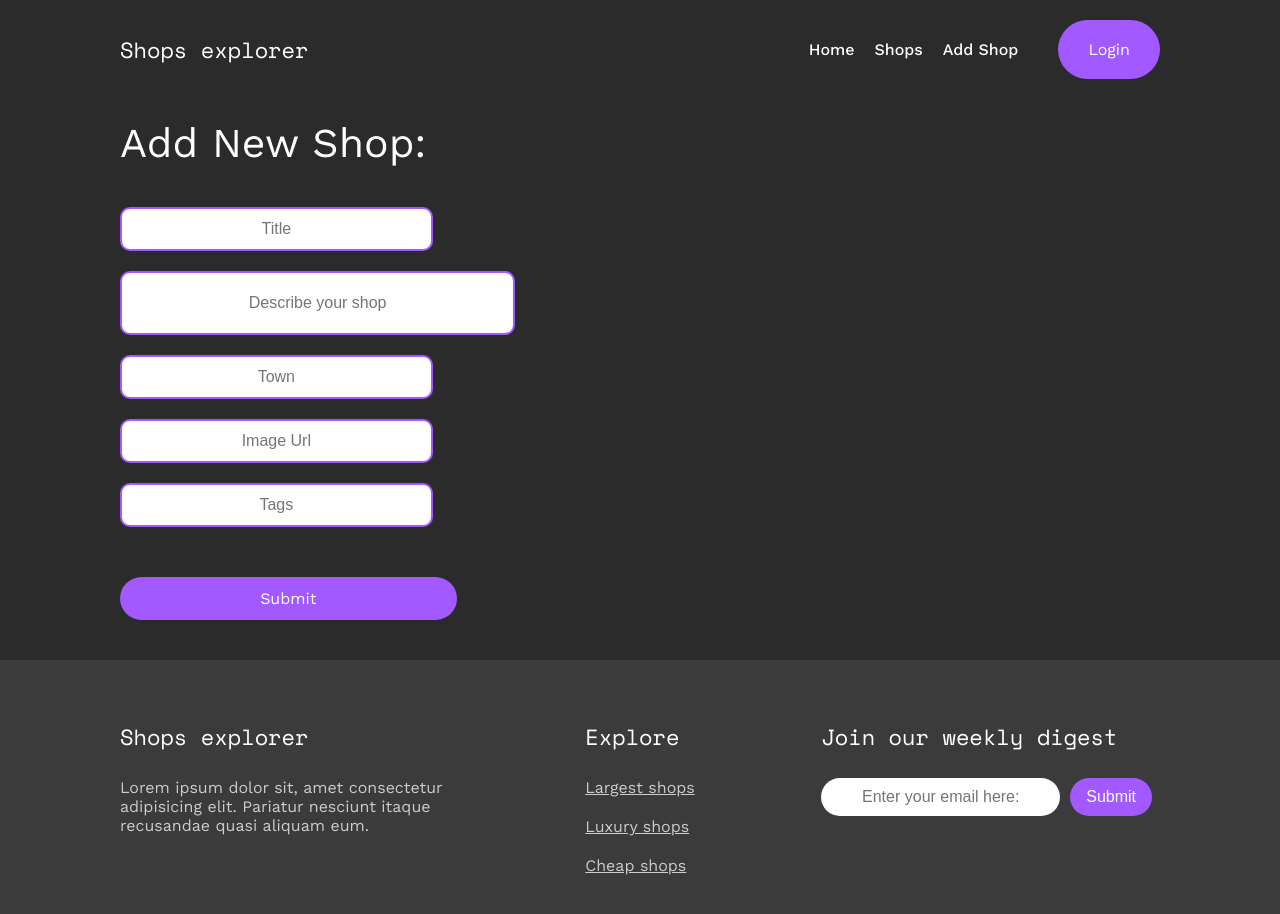
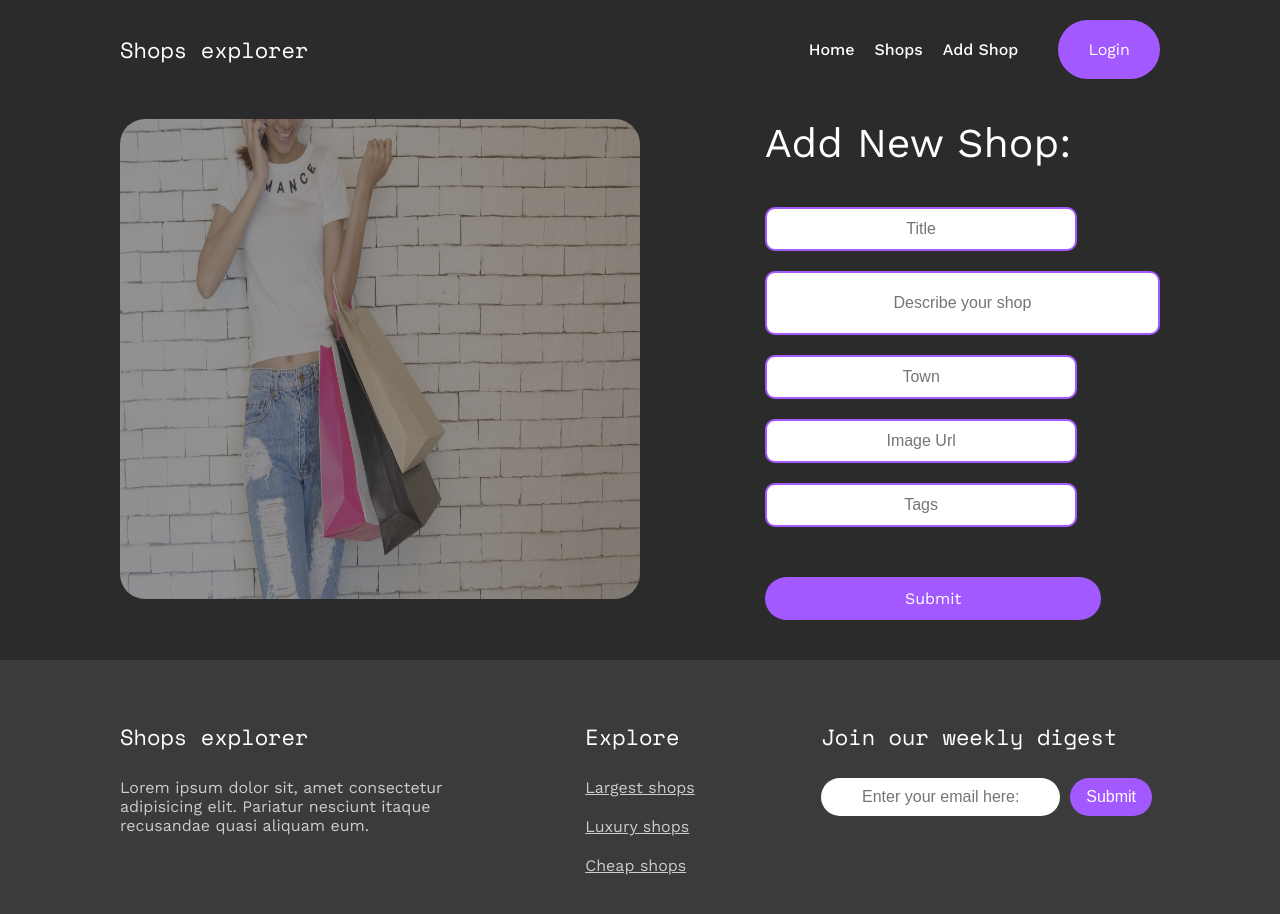
Before and after one commit to VytasPet/React_Firebase_Baigiamasis_Darbas2, a React (Vite) app: page /addshop in a window 1280 px wide. Shown: the top 914 px of the page. Built offline with nearby package versions, Linux system fonts and the light colour scheme.

Commit message:
Add shop page done

```diff
--- a/src/pages/AddShopPage.jsx
+++ b/src/pages/AddShopPage.jsx
@@ -7,6 +7,8 @@ const MainDiv = styled.div`
   margin-top: 30px;
   margin-bottom: 30px;
   max-wight: 100%;
+  display: flex;
+  justify-content: space-between;
 `;
 const FormName = styled.h2`
   font-size: 51px;
@@ -66,7 +68,7 @@ function AddNewShop() {
   return (
     <MainDiv className="container">
       {/* <h1>Welcome to Login Page</h1> */}
-
+      <LoginPic src="src/assets/img/addShop.jpg" alt="" />
       <HalfPageForm>
         <LoginTitle>Add New Shop:</LoginTitle>
         <InputSmall placeholder="Title"></InputSmall>
```
Also changed, not shown: src/assets/img/addShop.jpg (added).
